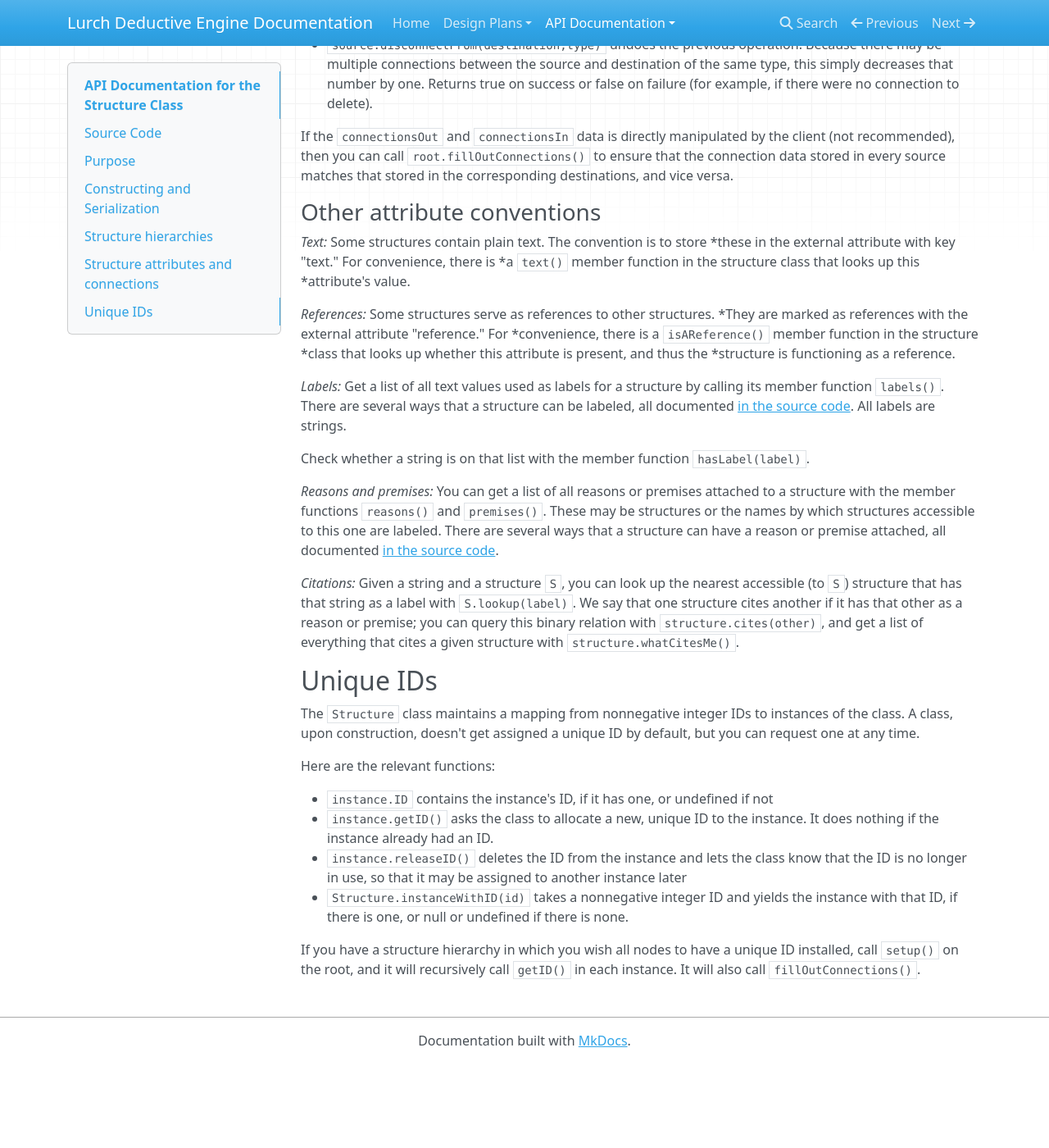
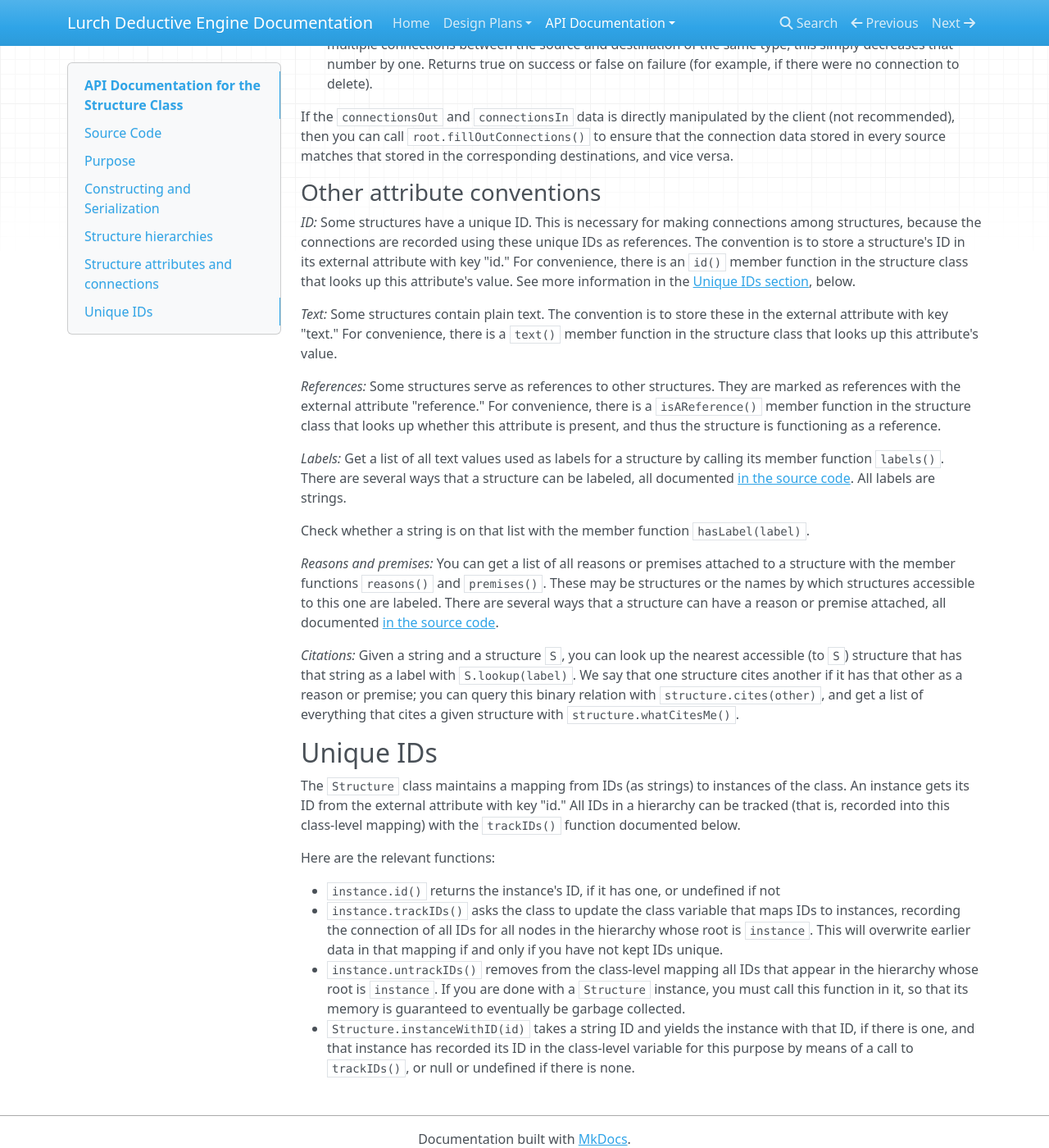
Before and after one commit to lurchmath/lde, an MkDocs documentation site: the page built from docs/api-structures.md, in a window 1280 px wide and 1400 px high, scrolled down 4353 px. Shown: the whole window at 82% size. Built offline with MkDocs 1.6.1, drawn with Linux system fonts in a browser that asks for light colours; nearby versions of some CDN libraries; old or Windows-style settings are respelled for this version of MkDocs; before the commit the page ends 5650 px from its top, so only the background shows below that; some of the changed text lies outside the part shown.

```diff
--- a/docs/api-structures.md
+++ b/docs/api-structures.md
@@ -59,11 +59,7 @@ from the first function.
 
 Serializing a structure preserves its class, its external and computed
 attributes ([documented below](#structure-attributes-and-connections)), and
-the hierarchy for which it is the root.  Unique IDs
-([documented below](#unique-ids)) are not preserved.  Deserializing does not
-assign new unique IDs, but the `setup()` function documented under
-[the Unique IDs section, below](#unique-ids) can be used to assign new
-unique IDs to the nodes in a just-deserialized hierarchy.
+the hierarchy for which it is the root.
 
 ## Structure hierarchies
 
@@ -97,8 +93,9 @@ following member functions present in each instance.
    equivalent to successive calls to `removeFromParent()` and
    `insertChild()` at the instance and its parent, respectively.
  * `instance.copy()` makes a deep copy of the instance, including all nodes
-   below it in the hierarchy, but not copying their unique IDs (lest they
-   become not unique)
+   below it in the hierarchy.  This new copy will have all the same IDs as
+   the previous copy, so to preserve uniqueness of IDs, you will usually
+   want to call `copiedInstance.clearIDs()` afterwards.
 
 The order of nodes in the hierarchy is often important.  We have one simple
 order relation on the nodes in the hierarchy, and one more complex.  The
@@ -260,16 +257,24 @@ stored in the corresponding destinations, and vice versa.
 
 ### Other attribute conventions
 
+*ID:*  Some structures have a unique ID.  This is necessary for making
+connections among structures, because the connections are recorded using
+these unique IDs as references.  The convention is to store a structure's ID
+in its external attribute with key "id."  For convenience, there is an
+`id()` member function in the structure class that looks up this
+attribute's value.  See more information in the
+[Unique IDs section](#unique-ids), below.
+
 *Text:*  Some structures contain plain text.  The convention is to store
-*these in the external attribute with key "text."  For convenience, there is
-*a `text()` member function in the structure class that looks up this
-*attribute's value.
+these in the external attribute with key "text."  For convenience, there is
+a `text()` member function in the structure class that looks up this
+attribute's value.
 
 *References:*  Some structures serve as references to other structures.
-*They are marked as references with the external attribute "reference."  For
-*convenience, there is a `isAReference()` member function in the structure
-*class that looks up whether this attribute is present, and thus the
-*structure is functioning as a reference.
+They are marked as references with the external attribute "reference."  For
+convenience, there is a `isAReference()` member function in the structure
+class that looks up whether this attribute is present, and thus the
+structure is functioning as a reference.
 
 *Labels:*  Get a list of all text values used as labels for a structure by
 calling its member function `labels()`.  There are several ways that a
@@ -295,23 +300,25 @@ structure with `structure.whatCitesMe()`.
 
 ## Unique IDs
 
-The `Structure` class maintains a mapping from nonnegative integer IDs to
-instances of the class.  A class, upon construction, doesn't get assigned a
-unique ID by default, but you can request one at any time.
+The `Structure` class maintains a mapping from IDs (as strings) to
+instances of the class.  An instance gets its ID from the external attribute
+with key "id."  All IDs in a hierarchy can be tracked (that is, recorded
+into this class-level mapping) with the `trackIDs()` function documented
+below.
 
 Here are the relevant functions:
 
- * `instance.ID` contains the instance's ID, if it has one, or undefined if
+ * `instance.id()` returns the instance's ID, if it has one, or undefined if
    not
- * `instance.getID()` asks the class to allocate a new, unique ID to the
-   instance.  It does nothing if the instance already had an ID.
- * `instance.releaseID()` deletes the ID from the instance and lets the
-   class know that the ID is no longer in use, so that it may be assigned to
-   another instance later
- * `Structure.instanceWithID(id)` takes a nonnegative integer ID and yields
-   the instance with that ID, if there is one, or null or undefined if there
-   is none.
-
-If you have a structure hierarchy in which you wish all nodes to have a
-unique ID installed, call `setup()` on the root, and it will recursively
-call `getID()` in each instance.  It will also call `fillOutConnections()`.
+ * `instance.trackIDs()` asks the class to update the class variable that
+   maps IDs to instances, recording the connection of all IDs for all nodes
+   in the hierarchy whose root is `instance`.  This will overwrite earlier
+   data in that mapping if and only if you have not kept IDs unique.
+ * `instance.untrackIDs()` removes from the class-level mapping all IDs that
+   appear in the hierarchy whose root is `instance`.  If you are done with
+   a `Structure` instance, you must call this function in it, so that its
+   memory is guaranteed to eventually be garbage collected.
+ * `Structure.instanceWithID(id)` takes a string ID and yields the instance
+   with that ID, if there is one, and that instance has recorded its ID in
+   the class-level variable for this purpose by means of a call to
+   `trackIDs()`, or null or undefined if there is none.
```
Also changed, not shown: docs/api-lde.md (+17 -11 lines), site/api-lde/index.html, site/api-structures/index.html, site/index.html, site/search/search_index.json, site/sitemap.xml.
